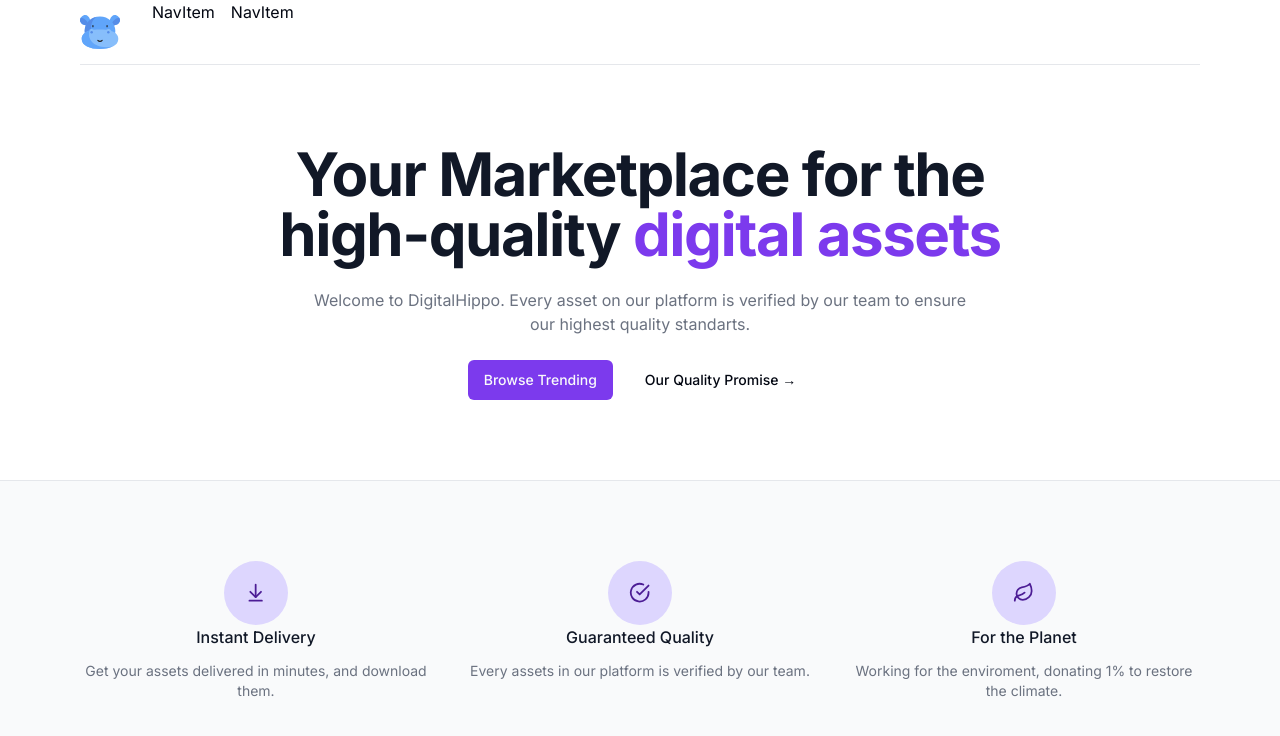
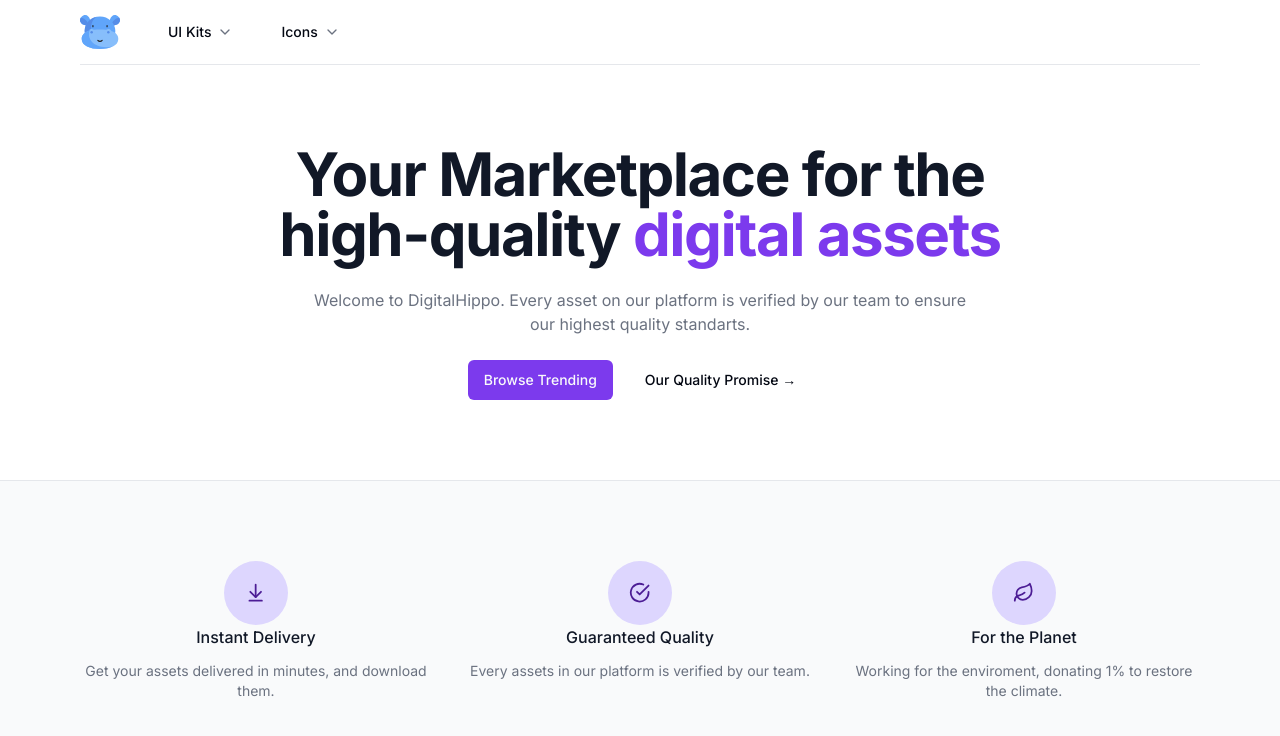
Before and after one commit to alexandrkadai/digitalhippo, a Next.js app: page / in a window 1280 px wide. Shown: the top 736 px of the page. Built offline with nearby package versions, Linux system fonts and the light colour scheme.

Commit message:
Navibari

```diff
--- a/src/components/NavItem.tsx
+++ b/src/components/NavItem.tsx
@@ -1,9 +1,63 @@
-import React from 'react'
+'use client';
+import React from 'react';
+import { Button } from './ui/button';
+import { PRODUCT_CATEGORIES } from '@/config';
+import { ChevronDown } from 'lucide-react';
+import { cn } from '@/lib/utils';
+import Image from 'next/image';
+import Link from 'next/link';
 
-const NavItem = () => {
-  return (
-    <div>NavItem</div>
-  )
+type Category = (typeof PRODUCT_CATEGORIES)[number];
+
+interface NavItemsProps {
+  category: Category;
+  handleOpen: () => void;
+  isOpen: boolean;
+  isAnyOpen: boolean;
 }
 
-export default NavItem
+const NavItem = ({ isAnyOpen, isOpen, category, handleOpen }: NavItemsProps) => {
+  return (
+    <div className="flex">
+      <div className="relative flex items-center">
+        <Button className="gap-1.5" onClick={handleOpen} variant={isOpen ? 'secondary' : 'ghost'}>
+          {category.label}
+          <ChevronDown
+            className={cn('h-4 w-4 transition-all text-muted-foreground', {
+              '-rotate-180 ': isOpen,
+            })}
+          />
+        </Button>
+      </div>
+      {isOpen ? (
+        <div
+          className={cn('absolute inset-x-0 top-full text-sm text-muted-foreground', {
+            'animate-in fade-in-10 slide-in-from-top-5': !isAnyOpen,
+          })}>
+          <div className="absolute inset-0 top-1.5 shadow bg-white" aria-hidden="true" />
+          <div className="relative bg-white">
+            <div className="mx-auto max-w-7xl px-8">
+              <div className="grid grid-cols-4 gap-x-8 py-16">
+                <div className="col-span-4 col-start-1 grid grid-cols-3 gap-x-8">
+                  {category.fetured.map((item) => (
+                    <div key={item.name} className="group relative text-base sm:text-sm">
+                      <div className="relative aspect-video overflow-hidden rounded-lg bg-gray-100 group-hover:opacity-75">
+                        <Image src={item.iageSrc} alt="product category image" fill className='objec-cover object-center'/>
+                      </div>
+                      <Link href={item.href} className='mt-6 block font-medium text-gray-900'>
+                        {item.name}
+                      </Link>
+                      <p className='mt-1' aria-hidden="true">Shop Now</p>
+                    </div>
+                  ))}
+                </div>
+              </div>
+            </div>
+          </div>
+        </div>
+      ) : null}
+    </div>
+  );
+};
+
+export default NavItem;
--- a/src/components/NavItems.tsx
+++ b/src/components/NavItems.tsx
@@ -4,6 +4,9 @@ import { useState } from 'react';
 import NavItem from './NavItem';
 const NavItems = () => {
   const [activeIndex, setActiveIndex] = useState<null | number>(null);
+
+  const isAnyOpen = activeIndex !== null;
+
   return (
     <div className="flex gap-4 h-full">
       {PRODUCT_CATEGORIES.map((category, i) => {
@@ -17,7 +20,11 @@ const NavItems = () => {
 
         const isOpen = i === activeIndex;
 
-        return <NavItem />;
+        return (
+          <>
+            <NavItem category={category} handleOpen={handleOpen} isOpen={isOpen} key={category.value} isAnyOpen={isAnyOpen}/>
+          </>
+        );
       })}
     </div>
   );
--- a/src/config/index.ts
+++ b/src/config/index.ts
@@ -6,17 +6,17 @@ export const PRODUCT_CATEGORIES = [
       {
         name: 'editor picks',
         href: '#',
-        iageSrc: 'nav/ui-kits/mixed.jpg',
+        iageSrc: '/nav/ui-kits/mixed.jpeg',
       },
       {
         name: 'New Arrivals',
         href: '#',
-        iageSrc: 'nav/ui-kits/blue.jpg',
+        iageSrc: '/nav/ui-kits/blue.jpeg',
       },
       {
         name: 'Bestsellers',
         href: '#',
-        iageSrc: 'nav/ui-kits/purple.jpg',
+        iageSrc: '/nav/ui-kits/purple.jpeg',
       },
     ],
   },
@@ -27,17 +27,17 @@ export const PRODUCT_CATEGORIES = [
       {
         name: 'Favorite Icons Picks',
         href: '#',
-       iageSrc: 'nav/icons/picks.jpg',
+       iageSrc: '/nav/icons/picks.jpeg',
       },
       {
         name: 'New Arrivals',
         href: '#',
-        iageSrc: 'nav/icons/new.jpg',
+        iageSrc: '/nav/icons/new.jpeg',
       },
       {
         name: 'Bestsellers',
         href: '#',
-        iageSrc: 'nav/icons/bestsellers.jpg',
+        iageSrc: '/nav/icons/bestsellers.jpeg',
       },
     ],
   },
```
